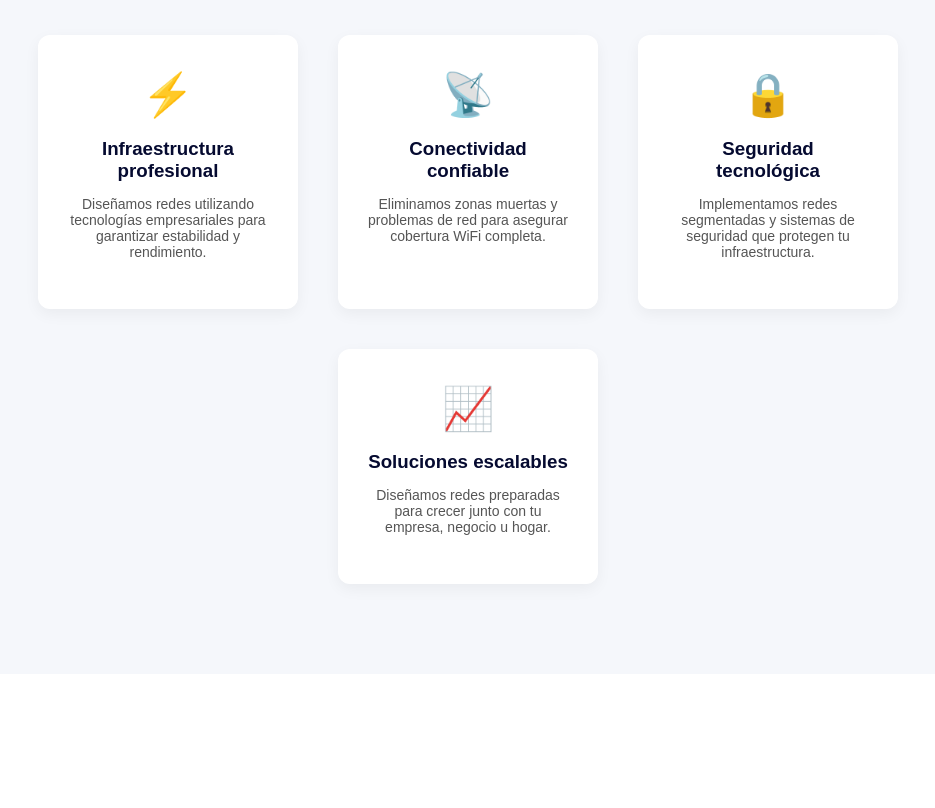
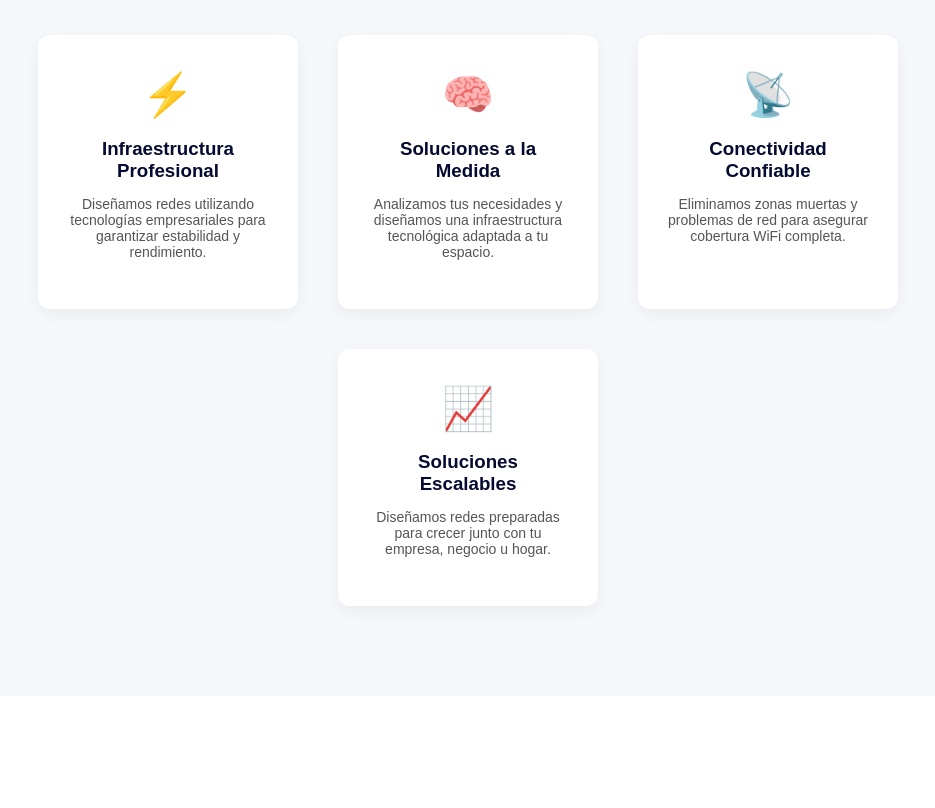
Before and after one commit to OcteFlow/octeflow-site, a Next.js app: page / in a window 1280 px wide. Shown: the part 3120-3928 px from the top of the page, without its empty margins (172-1107 px from the left). Built offline with nearby package versions, Linux system fonts and the light colour scheme.

Commit message:
Update whyData.js

```diff
--- a/data/whyData.js
+++ b/data/whyData.js
@@ -2,25 +2,25 @@ export const whyData = [
 
   {
     icon: "⚡",
-    title: "Infraestructura profesional",
+    title: "Infraestructura Profesional",
     text: "Diseñamos redes utilizando tecnologías empresariales para garantizar estabilidad y rendimiento."
   },
 
   {
+    icon: "🧠",
+title: "Soluciones a la Medida",
+text: "Analizamos tus necesidades y diseñamos una infraestructura tecnológica adaptada a tu espacio."
+  },
+
+  {
     icon: "📡",
-    title: "Conectividad confiable",
+    title: "Conectividad Confiable",
     text: "Eliminamos zonas muertas y problemas de red para asegurar cobertura WiFi completa."
   },
 
   {
-    icon: "🔒",
-    title: "Seguridad tecnológica",
-    text: "Implementamos redes segmentadas y sistemas de seguridad que protegen tu infraestructura."
-  },
-
-  {
     icon: "📈",
-    title: "Soluciones escalables",
+    title: "Soluciones Escalables",
     text: "Diseñamos redes preparadas para crecer junto con tu empresa, negocio u hogar."
   }
 
```
